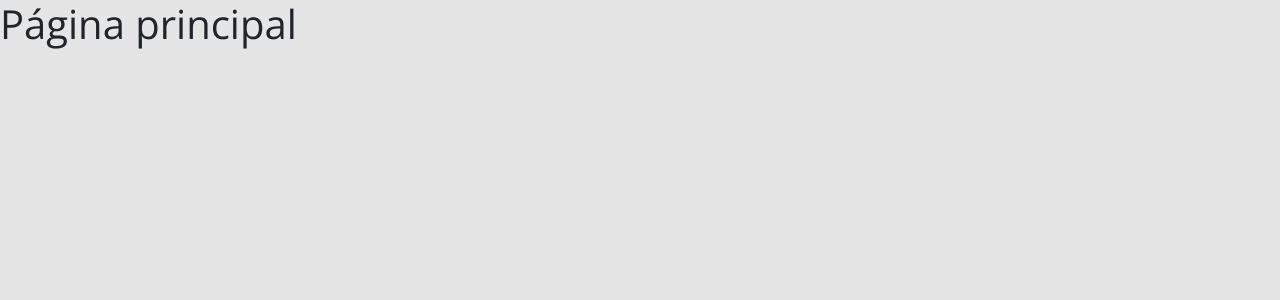
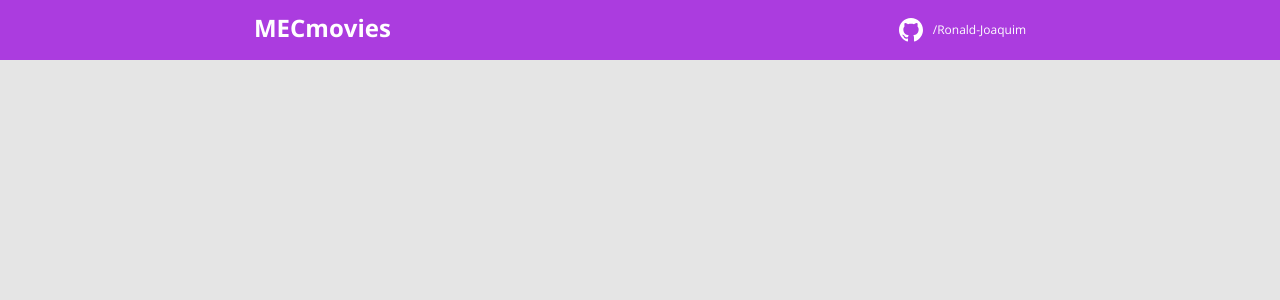
Before and after one commit to Ronald-Joaquim/mecmovies, a React (Create React App) app in the folder frontend/: page / in a window 1280 px wide. Shown: the top 300 px of the page. Built offline with nearby package versions, Linux system fonts and the light colour scheme.

Commit message:
Bootstrap

```diff
--- a/frontend/src/App.tsx
+++ b/frontend/src/App.tsx
@@ -1,6 +1,9 @@
+import Navbar from "./components/Navbar";
+
+
 function App() {
   return (
-  <h1>Página principal</h1>
+   <Navbar />
   );
 }
 
--- /dev/null
+++ b/frontend/src/components/Navbar/index.tsx
@@ -0,0 +1,22 @@
+import { ReactComponent as GithubIcon } from 'assets/img/github.svg';
+import './styles.css';
+
+function Navbar() {
+    return (
+        <header>
+            <nav className="cointainer">
+                <div className="mecmovies-nav-content">
+                    <h1>MECmovies</h1>
+                    <a href="https://github.com/Ronald-Joaquim">
+                        <div className="mecmovies-contact-container">
+                            <GithubIcon />
+                            <p className="mecmovies-contact-link">/Ronald-Joaquim</p>
+                        </div>
+                    </a>
+                </div>
+            </nav>
+        </header>
+    );
+}
+
+export default Navbar;
--- /dev/null
+++ b/frontend/src/components/Navbar/styles.css
@@ -0,0 +1,29 @@
+header{
+ background-color: var(--color-primary);
+ height: 60px;
+ align-items: center;
+}
+
+.mecmovies-nav-content{
+ display: flex;
+ justify-content: space-around;
+ align-items: center;
+ color: #fff;
+}
+
+.mecmovies-nav-content h1{
+ margin: 14px 0 0 0;
+ font-weight: 700;
+ font-size: 24px;
+}
+
+.mecmovies-contact-container{
+ margin: 18px 0 0 0;
+ display: flex;
+ align-items: center;
+}
+
+.mecmovies-contact-link{
+ margin: 0 0 0 10px;
+ font-size: 12px;
+}
--- a/frontend/tsconfig.json
+++ b/frontend/tsconfig.json
@@ -1,5 +1,6 @@
 {
   "compilerOptions": {
+    "baseUrl": "./src",
     "target": "es5",
     "lib": [
       "dom",
```
Also changed, not shown: frontend/src/assets/img/github.svg (added).
